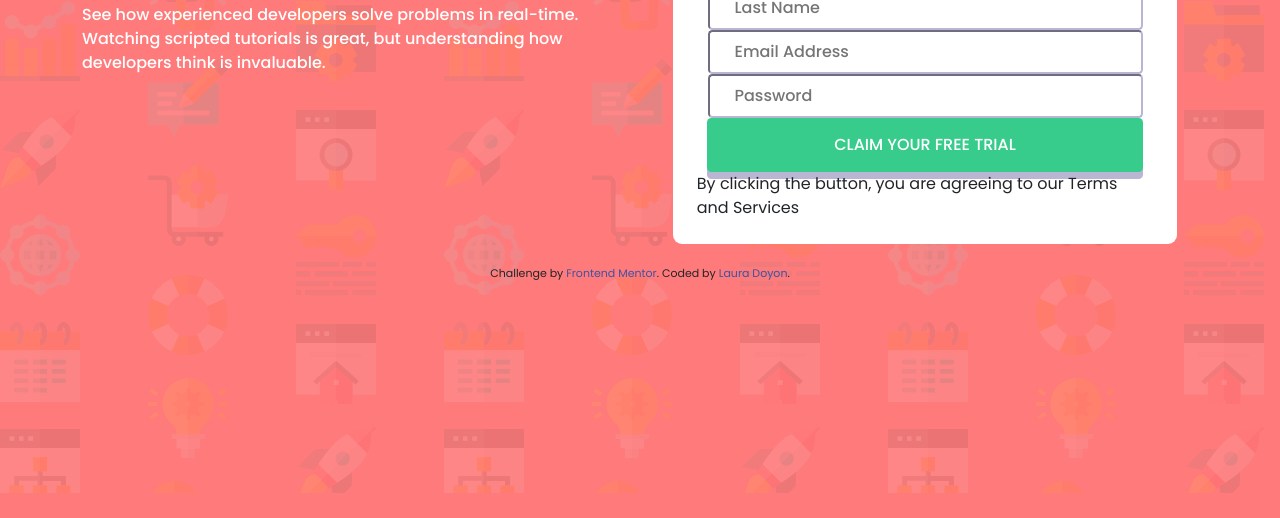
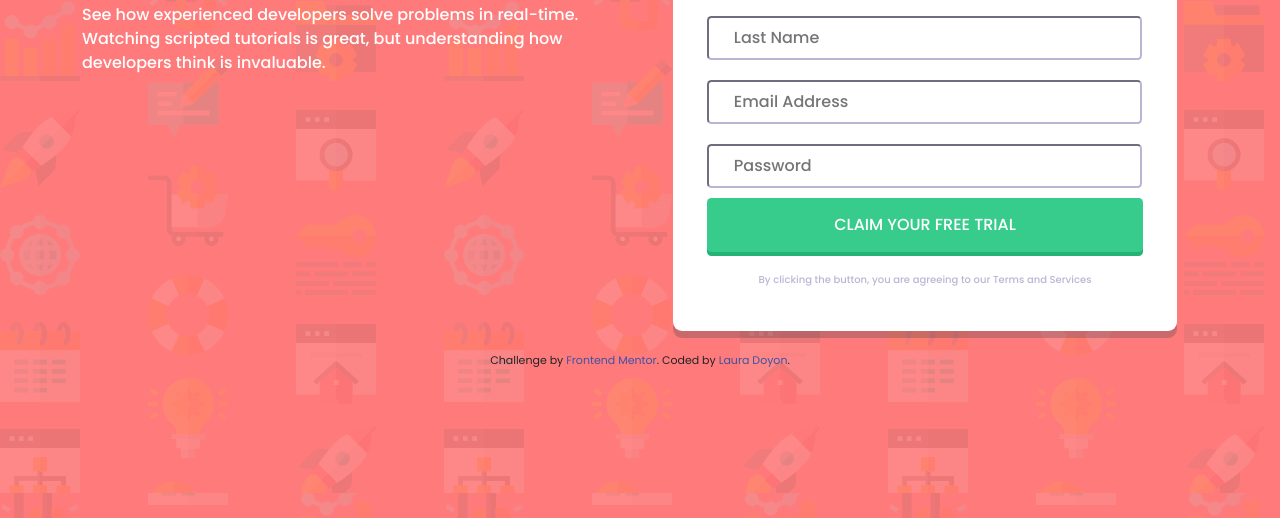
Before and after one commit to L-itslocked/intro-component-with-signup-form-master, a plain HTML site: page index.html in a window 1280 px wide. Shown: the part 307-825 px from the top of the page. Before the commit the page ends 800 px from the top, so only its background shows below. Drawn offline with nearby package versions, Linux system fonts and the light colour scheme.

Commit message:
Style footer & box-shadows

```diff
--- a/style.css
+++ b/style.css
@@ -10,6 +10,8 @@ input {
   height: auto;
   border-color: hsl(246, 25%, 77%);
   font-weight: 500;
+  border-radius: 4.5px;
+  margin: 10px;
 }
 input:focus {
   color: hsl(249, 10%, 26%);
@@ -18,9 +20,8 @@ input:invalid {
   color: hsl(0, 100%, 74%);
 }
 
-input,
-button,
-.form {
+form,
+button {
   border-radius: 4.5px;
   display: block;
   margin: 0 auto;
@@ -33,7 +34,11 @@ button {
   display: block;
   margin: 0 auto;
   border: none;
-  box-shadow: 0 7px hsl(246, 25%, 77%);
+  box-shadow: 0 4px hsl(154, 67%, 42%);
+}
+.banner,
+.form {
+  box-shadow: 0 7px hsla(249, 10%, 26%, 0.271);
   /* review box-shadow element later */
 }
 .header,
@@ -54,8 +59,6 @@ button {
   margin: 0 20px;
   padding: 15px 0;
   text-align: center;
-  box-shadow: 0 7px hsl(246, 25%, 77%);
-  /* review box-shadow element later */
 }
 .banner span {
   font-weight: 600;
@@ -69,7 +72,17 @@ button {
   margin: 1.3rem;
   padding: 1.5rem;
 }
-
+.footer {
+  margin: 20px;
+  color: hsl(246, 25%, 77%);
+  text-align: center;
+  font-size: 10px;
+  font-weight: 500;
+}
+.footer strong {
+  color: hsl(0, 100%, 74%);
+  font-weight: 700;
+}
 .attribution {
   font-size: 11px;
   text-align: center;
```
